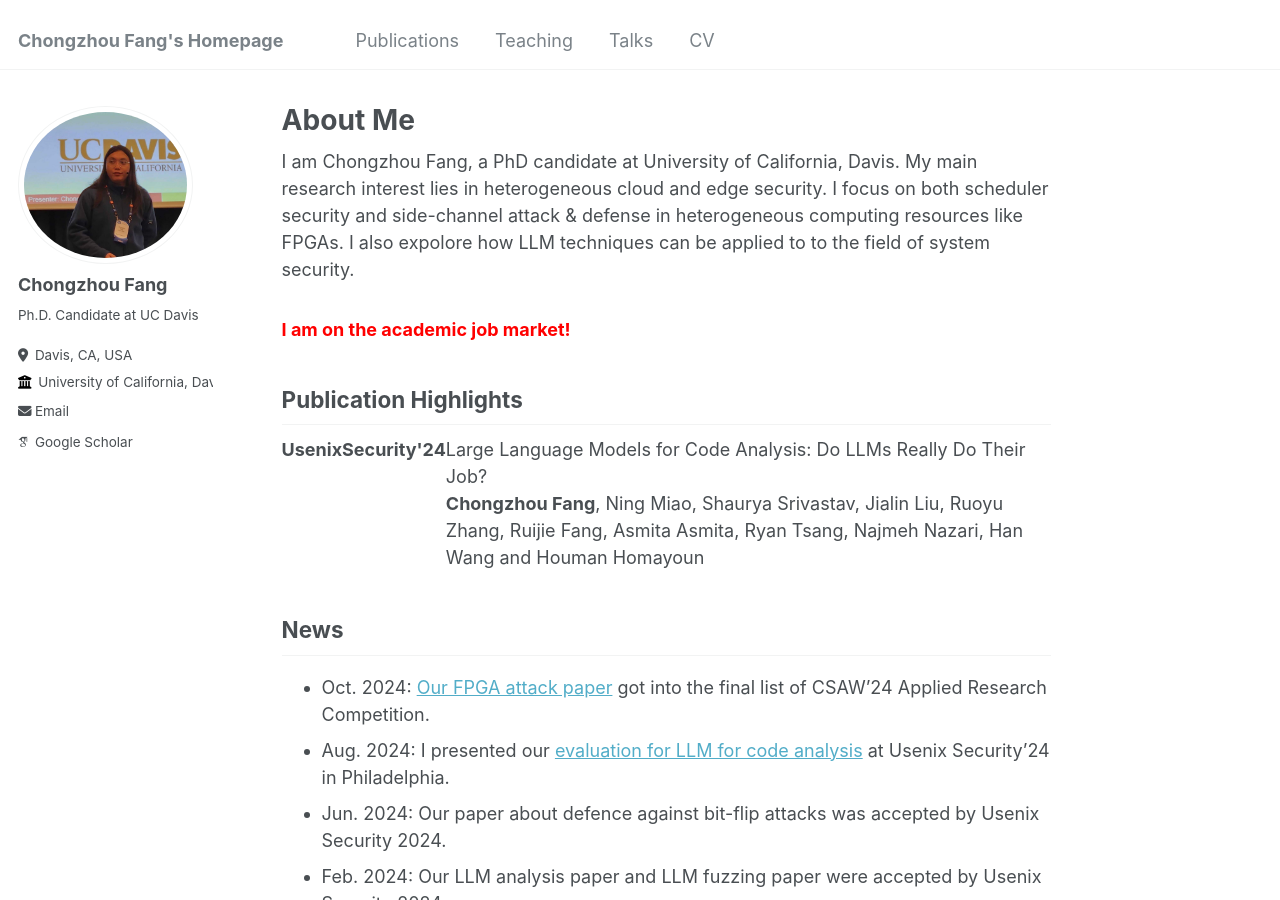
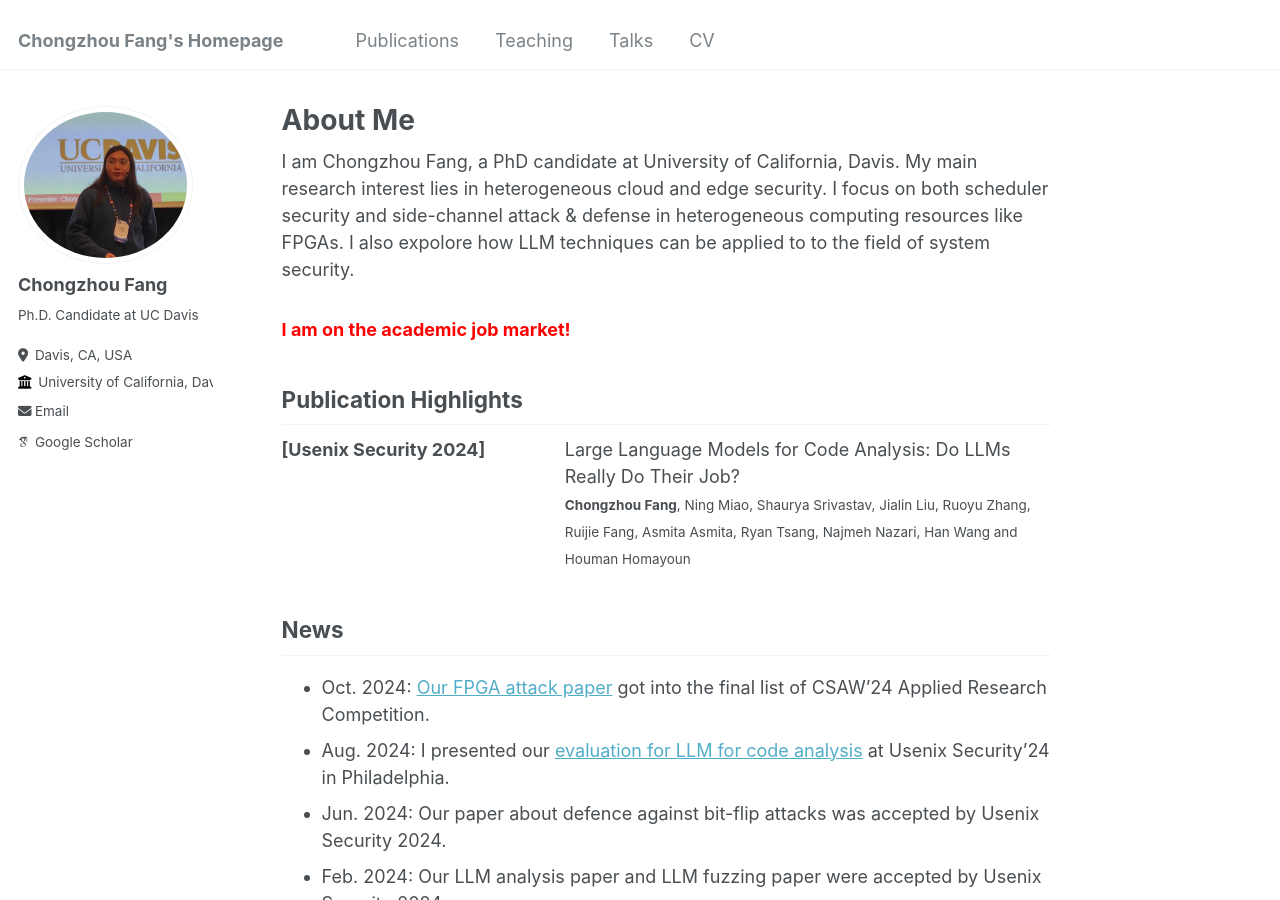
Before and after one commit to ChongzhouFang/ChongzhouFang.github.io, a Jekyll site: the page built from _pages/about.md, in a window 1280 px wide and 900 px high. Built offline with Jekyll 4.4.1, drawn with Linux system fonts in a browser that asks for light colours; some web fonts are replaced.

Commit message:
change about.md

```diff
--- a/_pages/about.md
+++ b/_pages/about.md
@@ -12,11 +12,12 @@ I am Chongzhou Fang, a PhD candidate at University of California, Davis. My main
 ### <span style="color:red">I am on the academic job market!</span>
 
 ## Publication Highlights
-<div style="display: flex; justify-content: space-between;">
-  <div><strong>UsenixSecurity'24</strong></div>
-  <div>
+<div style="display: flex; justify-content: space-between; gap: 40px; align-items: flex-start;">
+  <div style="flex: 1;"><strong>[Usenix Security 2024]</strong></div>
+  <div style="flex: 2;">
     Large Language Models for Code Analysis: Do LLMs Really Do Their Job?
-    <br><b>Chongzhou Fang</b>, Ning Miao, Shaurya Srivastav, Jialin Liu, Ruoyu Zhang, Ruijie Fang, Asmita Asmita, Ryan Tsang, Najmeh Nazari, Han Wang and Houman Homayoun
+    <br>
+    <small><b>Chongzhou Fang</b>, Ning Miao, Shaurya Srivastav, Jialin Liu, Ruoyu Zhang, Ruijie Fang, Asmita Asmita, Ryan Tsang, Najmeh Nazari, Han Wang and Houman Homayoun</small>
   </div>
 </div>
 
```
Also changed, not shown: _publications/ccs2023.md (+1 -1 lines).
